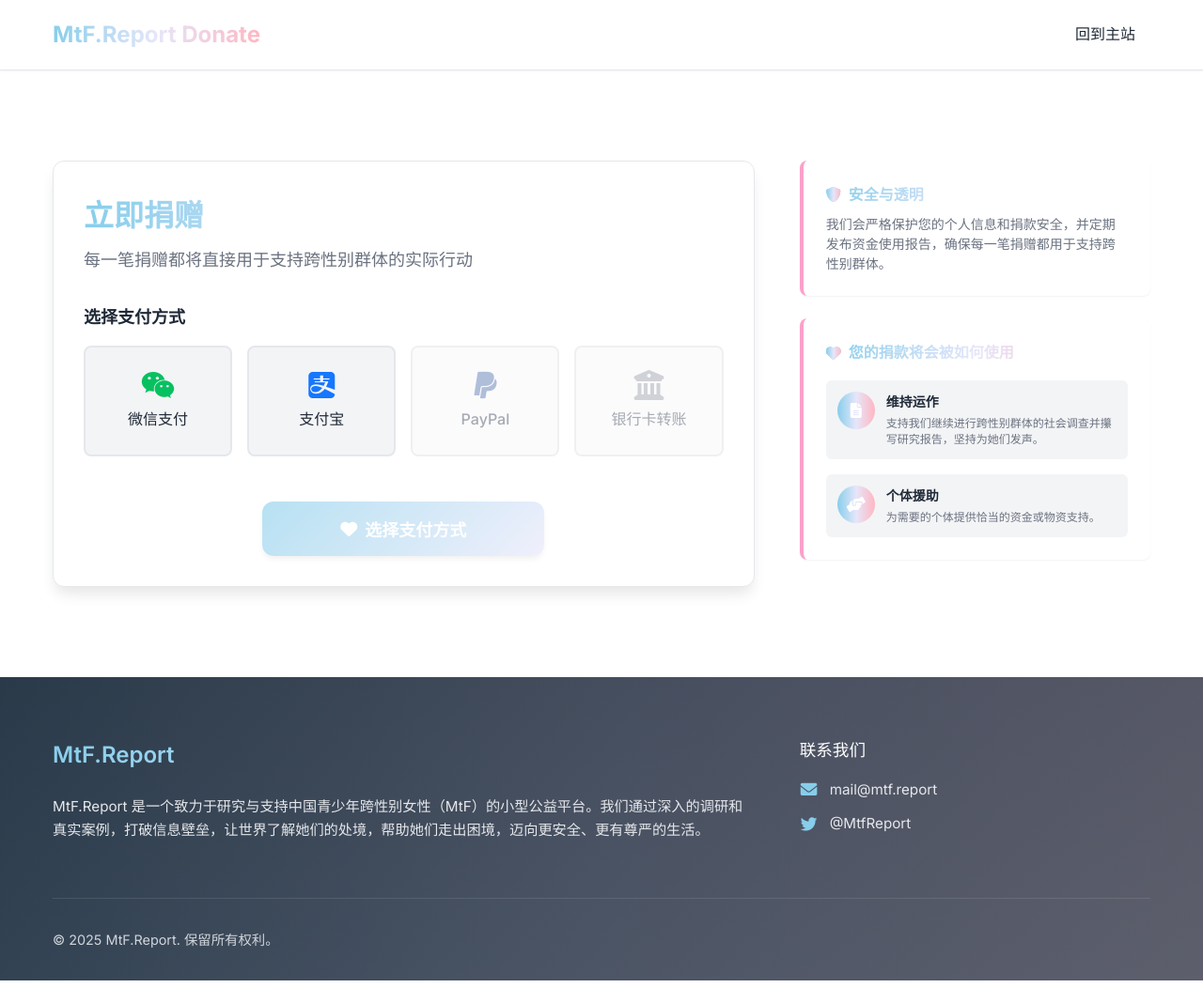
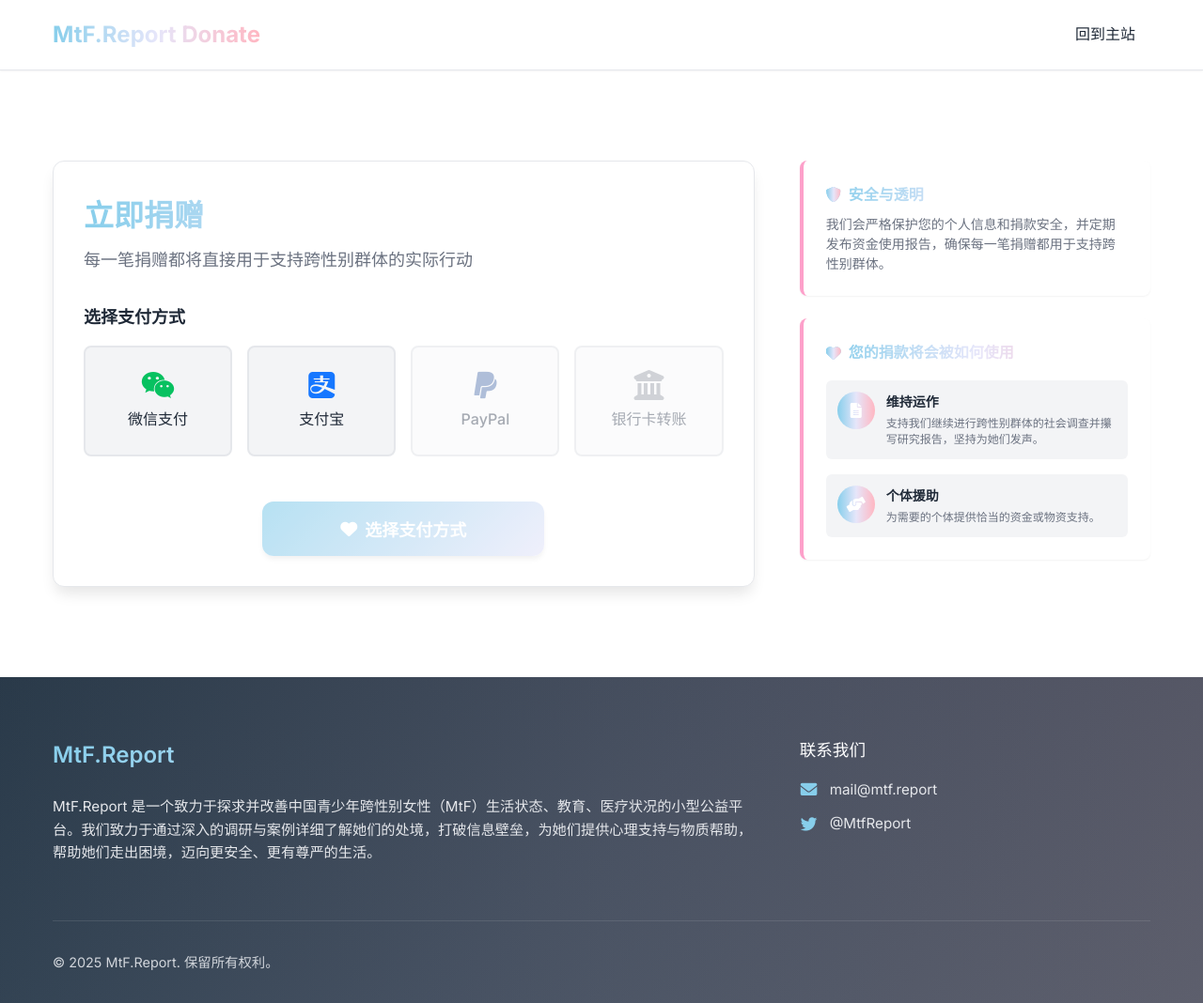
Before and after one commit to mtfreport/MtF.Report-donation, a plain HTML site: page index.html in a window 1280 px wide. Shown: the whole page at 94% size. Before the commit the page ends 1044 px from the top, so only its background shows below. Drawn offline with Linux system fonts and the light colour scheme.

Commit message:
Update footer description for MtF.Report
Revised the footer text to provide a more detailed and accurate description of MtF.Report's mission, emphasizing support in life, education, and healthcare for Chinese MtF youth, and highlighting psychological and material assistance.

```diff
--- a/index.html
+++ b/index.html
@@ -256,7 +256,7 @@
             <div class="footer-content">
                 <div class="footer-section">
                     <h3>MtF.Report</h3>
-                    <p>MtF.Report 是一个致力于研究与支持中国青少年跨性别女性（MtF）的小型公益平台。我们通过深入的调研和真实案例，打破信息壁垒，让世界了解她们的处境，帮助她们走出困境，迈向更安全、更有尊严的生活。</p>
+                    <p>MtF.Report 是一个致力于探求并改善中国青少年跨性别女性（MtF）生活状态、教育、医疗状况的小型公益平台。我们致力于通过深入的调研与案例详细了解她们的处境，打破信息壁垒，为她们提供心理支持与物质帮助，帮助她们走出困境，迈向更安全、更有尊严的生活。</p>
                 </div>
                 <div class="footer-section">
                     <h4>联系我们</h4>
```
